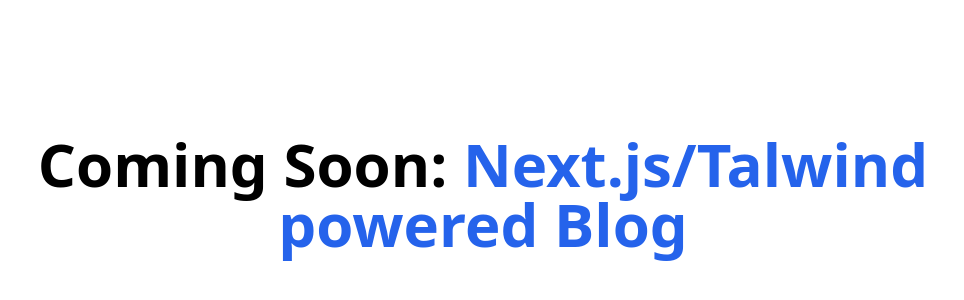
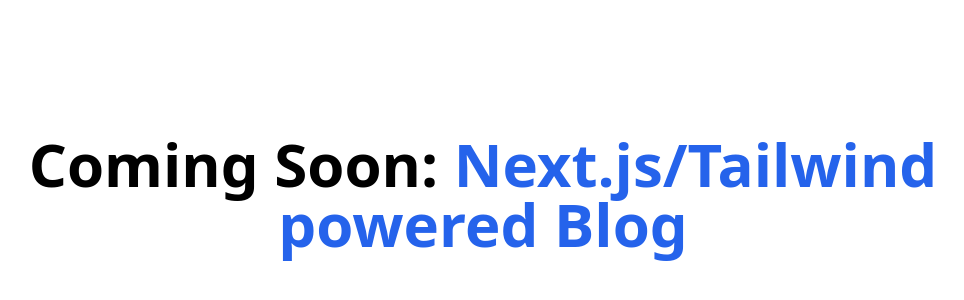
Before and after one commit to Smarsden007/next-blog, a Next.js app: page / in a window 1280 px wide. Shown: the part 206-506 px from the top of the page, without its empty margins (157-1121 px from the left). Built offline with nearby package versions, Linux system fonts and the light colour scheme.

Commit message:
fixed spelling error

```diff
--- a/pages/index.tsx
+++ b/pages/index.tsx
@@ -14,7 +14,7 @@
         <h1 className="text-6xl font-bold">
           Coming Soon:{' '}
           <a className="text-blue-600" href="https://nextjs.org">
-          Next.js/Talwind powered Blog
+          Next.js/Tailwind powered Blog
           </a>
         </h1>
       </main>
```
